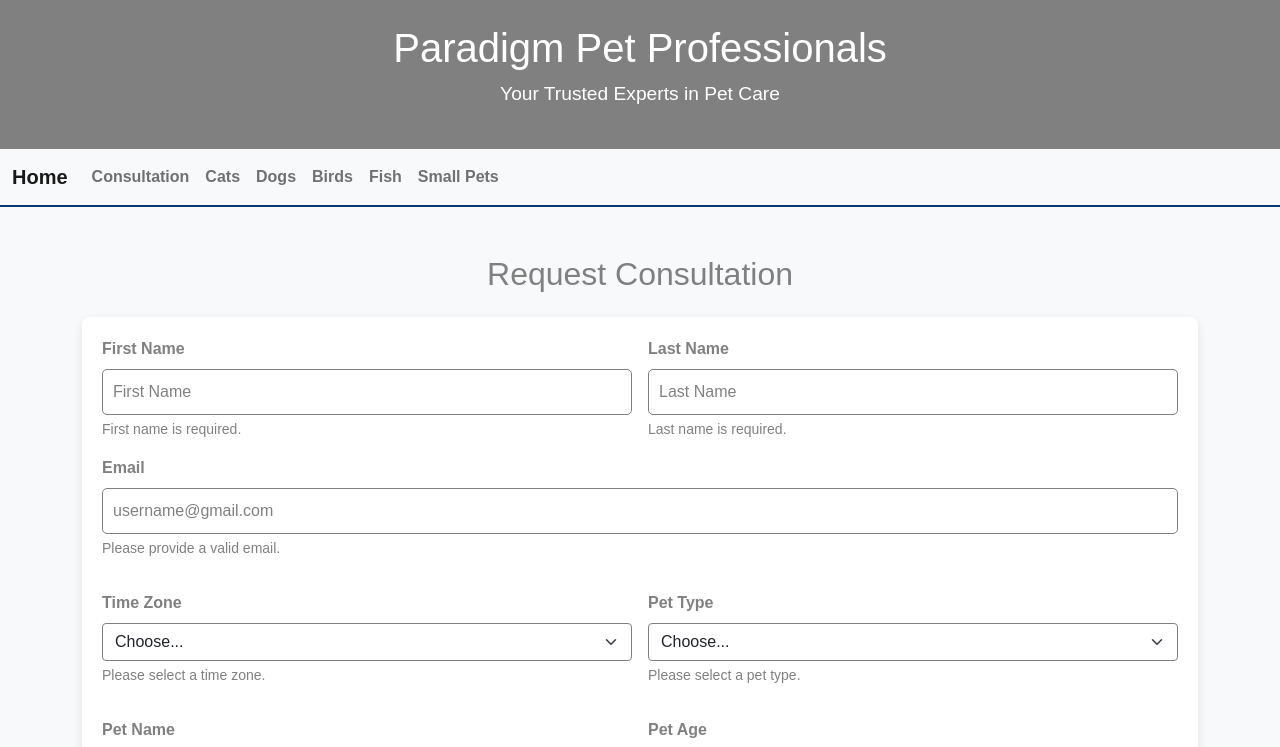
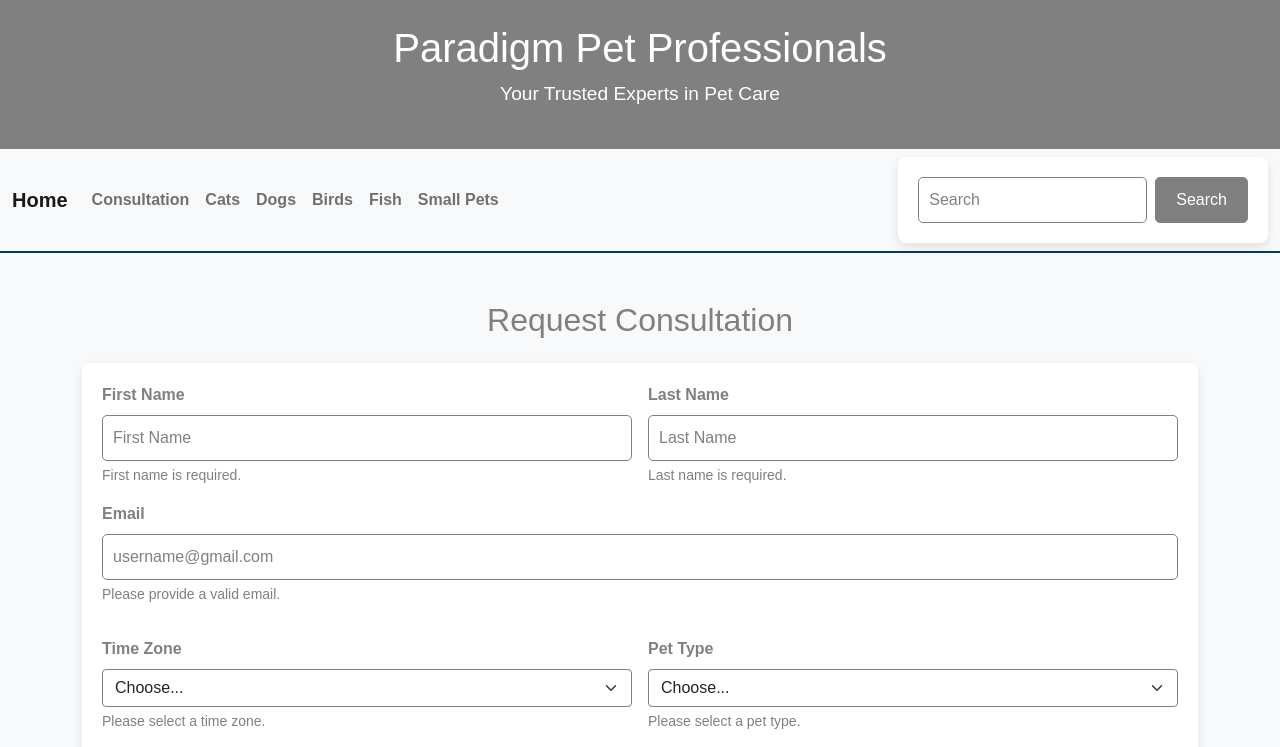
Before and after one commit to eamatt1/Paradigm-Pet-Professionals, a plain HTML site: page HTML/Consultation.html in a window 1280 px wide. Shown: the top 747 px of the page. Drawn offline with nearby package versions, Linux system fonts and the light colour scheme.

Commit message:
Update Consultation.html

```diff
--- a/HTML/Consultation.html
+++ b/HTML/Consultation.html
@@ -88,20 +88,23 @@
 <!-- Navigation Bar -->
 <nav class="navbar navbar-expand-lg navbar-light bg-light">
     <div class="container-fluid">
-        <a class="navbar-brand" href="index.html">Home</a>
+        <a class="navbar-brand" href="../index.html">Home</a>
         <button class="navbar-toggler" type="button" data-bs-toggle="collapse" data-bs-target="#navbarNav">
             <span class="navbar-toggler-icon"></span>
         </button>
         <div class="collapse navbar-collapse" id="navbarNav">
             <ul class="navbar-nav">
-
-                    <li class="nav-item"><a class="nav-link" href="./HTML/Consultation.html">Consultation</a></li>
-                    <li class="nav-item"><a class="nav-link" href="./HTML/Cats.html">Cats</a></li>
-                    <li class="nav-item"><a class="nav-link" href="./HTML/Dogs.html">Dogs</a></li>
-                    <li class="nav-item"><a class="nav-link" href="./HTML/Birds.html">Birds</a></li>
-                    <li class="nav-item"><a class="nav-link" href="./HTML/Fish.html">Fish</a></li>
-                    <li class="nav-item"><a class="nav-link" href="./HTML/SmallPets.html">Small Pets</a></li>
+                <li class="nav-item"><a class="nav-link" href="Consultation.html">Consultation</a></li>
+                <li class="nav-item"><a class="nav-link" href="Cats.html">Cats</a></li>
+                <li class="nav-item"><a class="nav-link" href="Dogs.html">Dogs</a></li>
+                <li class="nav-item"><a class="nav-link" href="Birds.html">Birds</a></li>
+                <li class="nav-item"><a class="nav-link" href="Fish.html">Fish</a></li>
+                <li class="nav-item"><a class="nav-link" href="SmallPets.html">Small Pets</a></li>
             </ul>
+            <form class="d-flex ms-auto">
+                <input class="form-control me-2" type="search" placeholder="Search" aria-label="Search">
+                <button class="btn btn-outline-primary" type="submit">Search</button>
+            </form>
         </div>
     </div>
 </nav>
@@ -186,7 +189,4 @@
 
 <!-- Bootstrap JS and Popper.js -->
 <script src="https://cdn.jsdelivr.net/npm/@popperjs/core@2.10.2/dist/umd/popper.min.js"></script>
-<script src="https://cdn.jsdelivr.net/npm/bootstrap@5.1.3/dist/js/bootstrap.min.js"></script>
-
-</body>
-</html>
+<script src="https://cdn.jsdelivr.net/npm/bootstrap@5.1.
```
